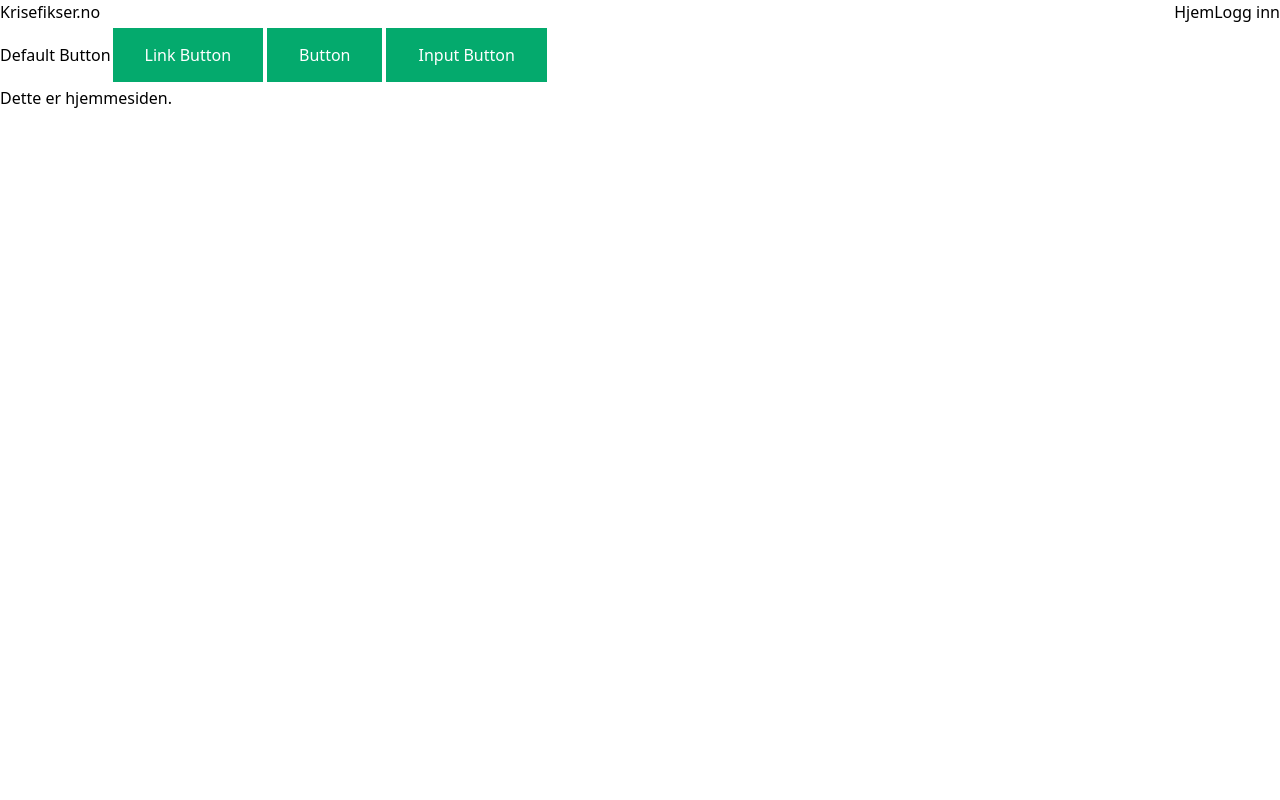
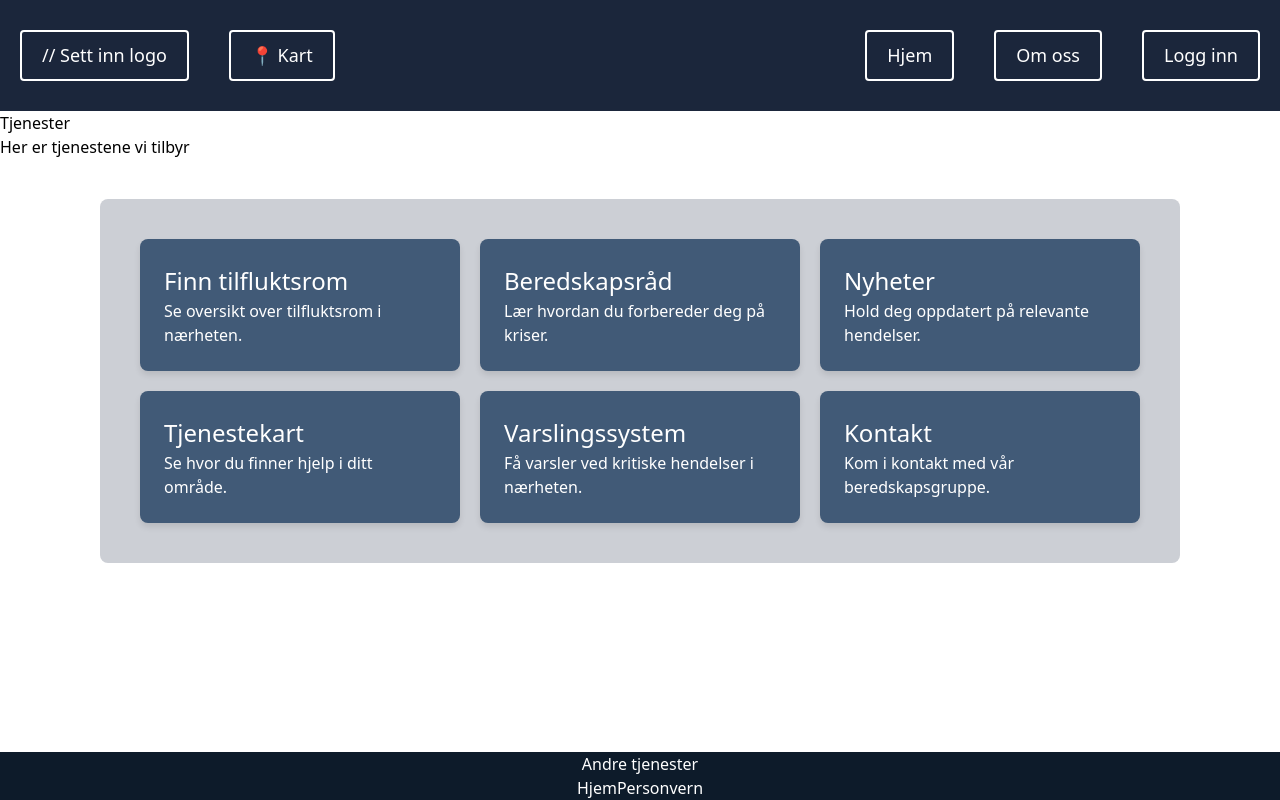
Before and after one commit to NTNU-IDI/scrum-project-2025-team11, a Vue app in the folder frontend/: page / in a window 1280 px wide. Built offline with nearby package versions, Linux system fonts and the light colour scheme; the HTML template or start-up script is replaced by a standard one.

Commit message:
Style home page

```diff
--- a/frontend/src/components/Footer.vue
+++ b/frontend/src/components/Footer.vue
@@ -1,11 +1,11 @@
 <template>
-    <header class= "p-4 bg-gray-800 text-white">
-        <h1 class="text-l font-bold"> Andre tjenester </h1>
-        <nav>
-            <a href="/" class="mr-4"> Hjem </a>
-            <a href="/personvern"> Personvern </a>
-        </nav>
-    </header>
+<footer class="p-4 bg-[var(--light-blue)] text-white text-center">
+    <h1 class="text-l font-bold mb-2">Andre tjenester</h1>
+    <nav>
+      <a href="/" class="mr-4 hover:underline">Hjem</a>
+      <a href="/personvern" class="hover:underline">Personvern</a>
+    </nav>
+  </footer>
 </template>
 
 <script>
@@ -13,3 +13,11 @@ export default {
     name: 'Footer'
 }
 </script>
+
+<style scoped>
+/* Definerer bakrgunnen til footeren */
+footer {
+  background-color: #0d1b2a;
+  color: white;
+}
+</style>
--- a/frontend/src/components/Header.vue
+++ b/frontend/src/components/Header.vue
@@ -1,38 +1,66 @@
 <template>
-
-
-  <header class="bg-blue-600 text-white p-4">
+<header class="bg-[#1b263b] text-white p-4">
     <div class="container mx-auto flex justify-between items-center">
-      <h1 class="text-2xl font-bold">Krisefikser.no</h1>
+      <div class="flex items-center space-x-4">
+      <a href="/" class="button other">// Sett inn logo</a>
+      <a href="/" class="button other">📍 Kart</a>
+    </div>
       <nav class="space-x-4">
-        <a href="/" class="hover:underline">Hjem</a>
-        <a href="/login" class="hover:underline">Logg inn</a>
+        <a href="/" class="button other">Hjem</a>
+        <a href="/about" class="button other">Om oss</a>
+        <a href="/login" class="button login">Logg inn</a>
       </nav>
     </div>
   </header>
-
-  <button>Default Button</button>
-<a href="#" class="button">Link Button</a>
-<button class="button">Button</button>
-<input type="button" class="button" value="Input Button">
-
 </template>
 
 <script lang="ts" setup>
-
 </script>
 
-<style>
+<style scoped>
 .button {
-  background-color: #04AA6D;
-  border: none;
-  color: white;
-  padding: 15px 32px;
+  display: inline-block;
+  padding: 10px 20px;
+  font-size: 18px;
+  border-radius: 4px;
+  border: 2px solid transparent;
   text-align: center;
+  cursor: pointer;
+  transition: all 0.4s ease;
   text-decoration: none;
-  display: inline-block;
-  font-size: 16px;
-  margin: 4px 2px;
-  cursor: pointer;
+  font-weight: 500;
+  margin: 30px 20px;
+
+  /* Default farger hvis ingen variant settes */
+  /*background-color: rgb(41, 35, 153);*/
+  background-color: var(--light-blue);
+  color: rgb(255, 255, 255);
 }
+
+/* Login-variant */
+.button.login {
+  background-color: var(--good-green);
+  border-color: var(--good-green);
+  color: rgb(255, 255, 255);
+}
+
+.button.login:hover {
+  background-color: rgb(255, 255, 255);
+  border-color: var(--good-green);
+  color: var(--good-green);
+}
+
+/* Other-variant */
+.button.other {
+  background-color: var(--light-blue);
+  border-color: var(--light-blue);
+  color: rgb(255, 255, 255);
+}
+
+.button.other:hover {
+  background-color: rgb(255, 255, 255);
+  border-color: var(--light-blue);
+  color: var(--darkest-blue);
+}
+
 </style>
--- a/frontend/src/views/HomeView.vue
+++ b/frontend/src/views/HomeView.vue
@@ -1,14 +1,85 @@
 <template>
-  <div>
-  <Header />
-  <main class="p-4">
-    <h2>Dette er hjemmesiden.</h2>
-  </main>
+<div class="flex flex-col min-h-screen">
+    <Header />
+
+    <main class="flex-1 px-8 py-6 bg-white">
+      <h2 class="text-3xl font-bold mb-2">Tjenester</h2>
+      <p class="text-lg text-gray-700 mb-8">Her er tjenestene vi tilbyr</p>
+
+      <div class="grid-container">
+        <div>
+          <h3 class="text-xl font-semibold mb-2">Finn tilfluktsrom</h3>
+          <p>Se oversikt over tilfluktsrom i nærheten.</p>
+        </div>
+        <div>
+          <h3 class="text-xl font-semibold mb-2">Beredskapsråd</h3>
+          <p>Lær hvordan du forbereder deg på kriser.</p>
+        </div>
+        <div>
+          <h3 class="text-xl font-semibold mb-2">Nyheter</h3>
+          <p>Hold deg oppdatert på relevante hendelser.</p>
+        </div>
+        <div>
+          <h3 class="text-xl font-semibold mb-2">Tjenestekart</h3>
+          <p>Se hvor du finner hjelp i ditt område.</p>
+        </div>
+        <div>
+          <h3 class="text-xl font-semibold mb-2">Varslingssystem</h3>
+          <p>Få varsler ved kritiske hendelser i nærheten.</p>
+        </div>
+        <div>
+          <h3 class="text-xl font-semibold mb-2">Kontakt</h3>
+          <p>Kom i kontakt med vår beredskapsgruppe.</p>
+        </div>
+      </div>
+    </main>
+    <Footer />
   </div>
 </template>
 
 <script lang="ts" setup>
-  import Header from '@/components/Header.vue'
+import Header from '@/components/Header.vue'
+import Footer from '@/components/Footer.vue'
+</script>
 
 
-</script>
+<style scoped>
+
+.grid-container {
+  display: grid;
+  grid-template-columns: repeat(auto-fit, minmax(280px, 1fr));
+  gap: 20px;
+  padding: 40px;
+  background-color: #cccfd5;
+  border-radius: 8px;
+  margin: 40px 100px;
+}
+
+.grid-container > div {
+  background-color: #415A77;
+  border-color: var(--light-blue);
+  color: white;
+  padding: 24px;
+  border-radius: 8px;
+  transition: background-color 0.3s ease;
+  box-shadow: 0 4px 6px rgba(0, 0, 0, 0.1);
+
+}
+.grid-container > div h3 {
+  margin: 0;
+  font-size: 1.5rem;
+}
+.grid-container > div p {
+  margin: 0;
+  font-size: 1rem;
+}
+
+.grid-container > div:hover {
+  background-color: rgb(255, 255, 255);
+  border-color: var(--light-blue);
+  color: var(--darkest-blue);
+  cursor: pointer;
+}
+
+
+</style>
```
